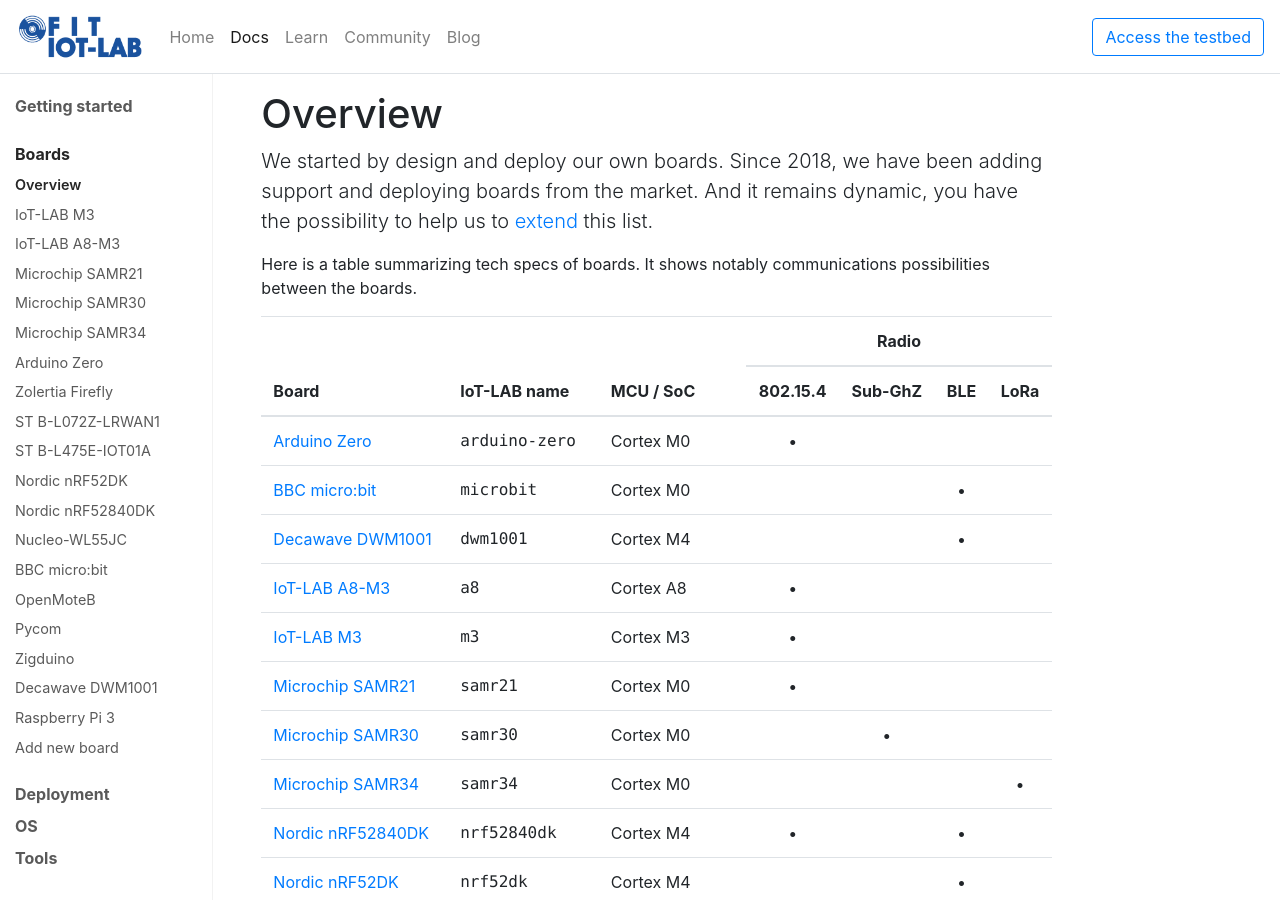
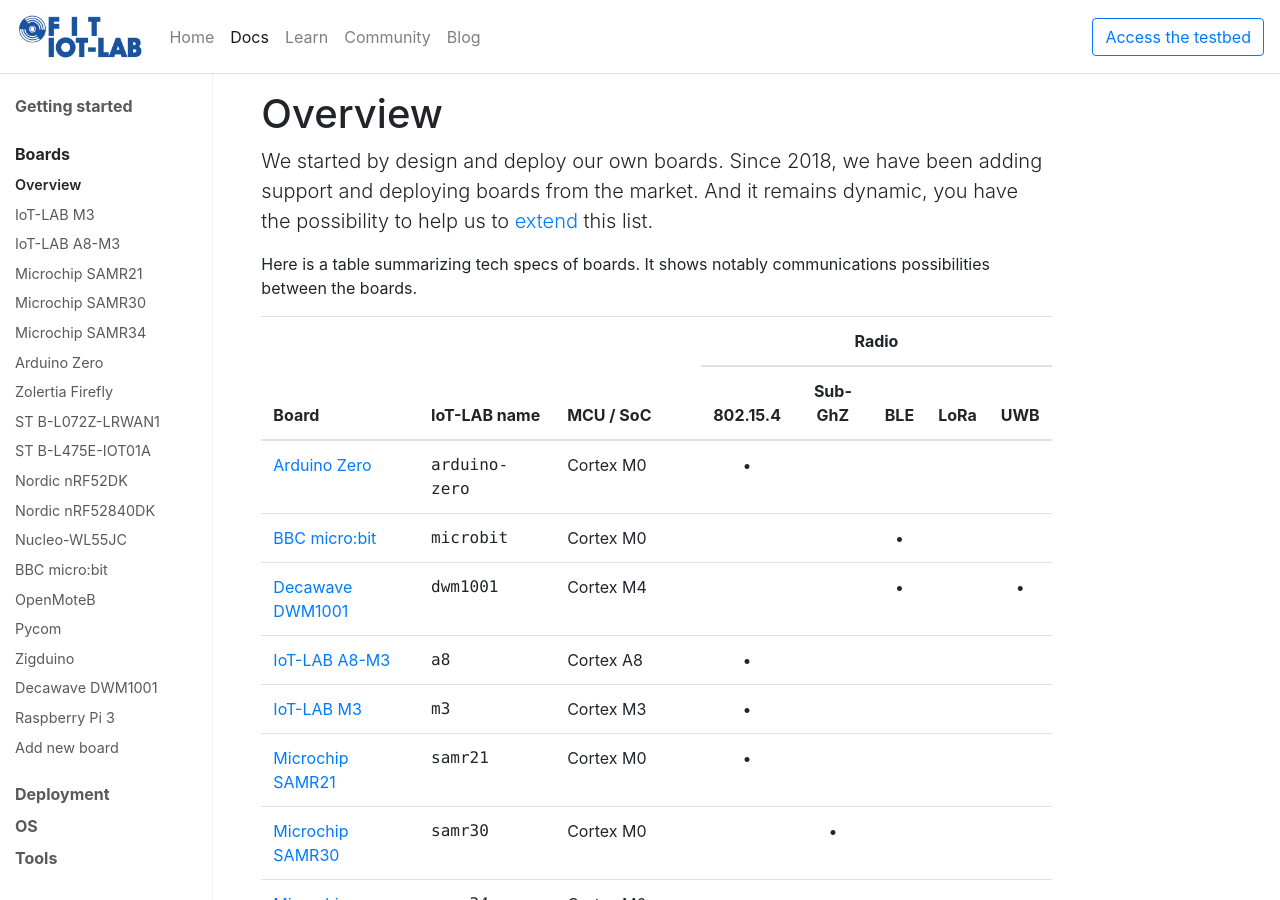
Before and after one commit to iot-lab/iot-lab.github.io, a Jekyll site: the page built from docs/boards/overview.html, in a window 1280 px wide and 900 px high. Built offline with Jekyll 4.4.1, drawn with Linux system fonts in a browser that asks for light colours; nearby versions of some CDN libraries; comment, search, counter and statistics services are not loaded.

Commit message:
Adds UWB to board overview.

```diff
--- a/docs/boards/overview.html
+++ b/docs/boards/overview.html
@@ -6,14 +6,14 @@
 ---
 <p>Here is a table summarizing tech specs of boards. It shows notably communications possibilities between the boards.</p>
 
-{% assign radios = "802.15.4, Sub-GhZ, BLE, LoRa" | split: ", " %}
+{% assign radios = "802.15.4, Sub-GhZ, BLE, LoRa, UWB" | split: ", " %}
 <table class="table table-hover">
   <thead>
       <tr>
           <th rowspan="2" scope="col">Board</th>
           <th rowspan="2" scope="col">IoT-LAB name</th>
           <th rowspan="2" scope="col">MCU / SoC</th>
-          <th colspan="4" scope="colgroup" class="text-center">Radio</th>
+          <th colspan="5" scope="colgroup" class="text-center">Radio</th>
       </tr>
       <tr>
       {% for radio in radios %}
```
